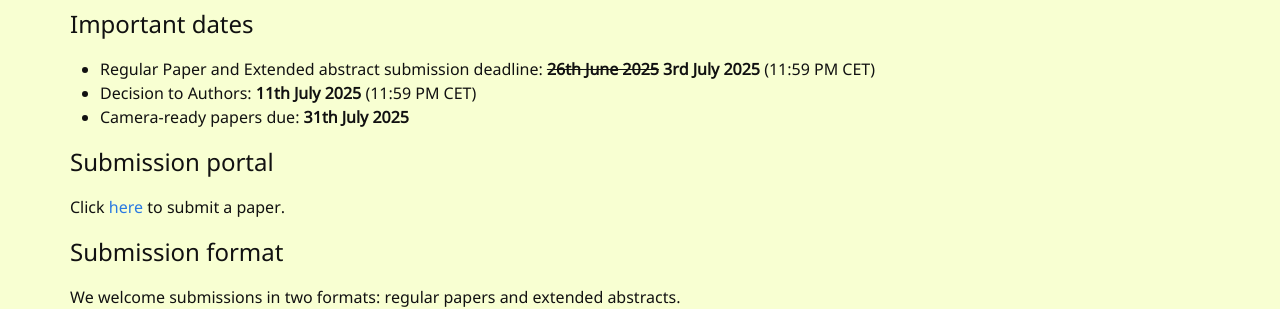
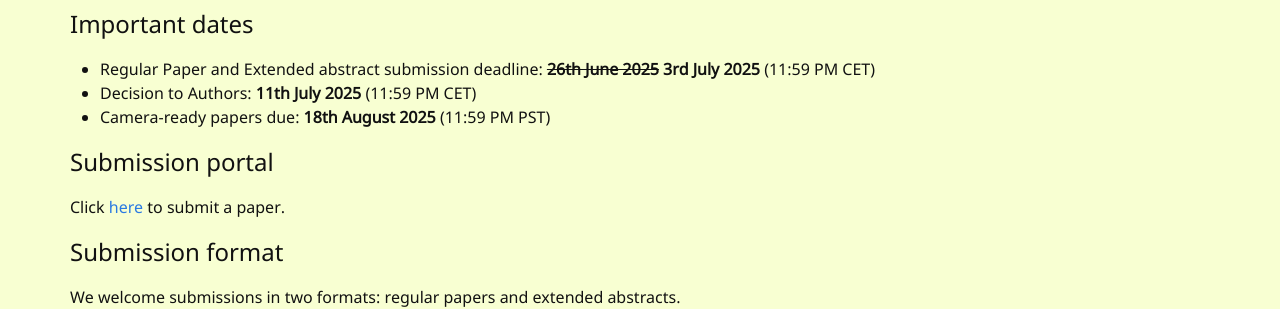
Before and after one commit to 2nd-FAILED-Workshop-ICCV-2025/2nd-FAILED-Workshop-ICCV-2025.github.io, a Jekyll site: the page built from 0-call.md, in a window 1280 px wide. Shown: the part 718-1027 px from the top of the page. Built offline with Jekyll 4.4.1, drawn with Linux system fonts in a browser that asks for light colours.

Commit message:
Update 0-call.md

```diff
--- a/0-call.md
+++ b/0-call.md
@@ -25,7 +25,7 @@ We welcome the submissions of original and high-quality papers including (but no
 
 * Regular Paper and Extended abstract submission deadline:  **~~26th June 2025~~** **3rd July 2025** (11:59 PM CET)
 * Decision to Authors: **11th July 2025** (11:59 PM CET)
-* Camera-ready papers due: **31th July 2025**
+* Camera-ready papers due: **18th August 2025** (11:59 PM PST)
 
 ## Submission portal
 
```
